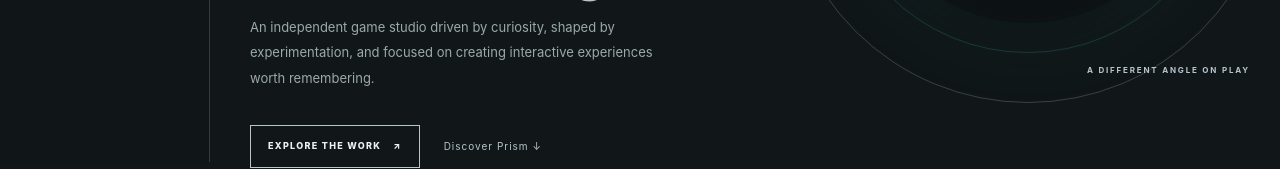
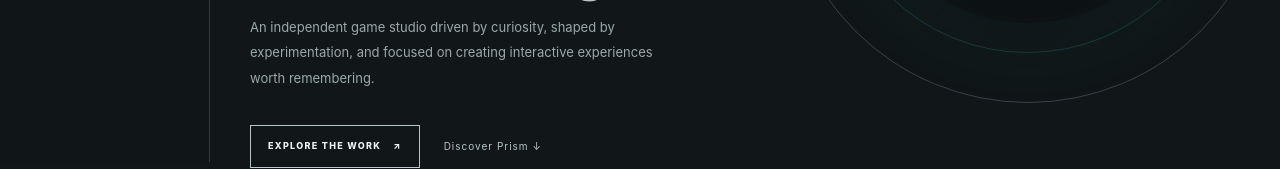
Before and after one commit to TheChocoStudiosSub/PRISM-GAMING-STUDIOS, a plain HTML site: page index.html in a window 1280 px wide. Shown: the part 638-807 px from the top of the page. Drawn offline with Linux system fonts and the light colour scheme.

Commit message:
Remove hero perspective caption

```diff
--- a/index.html
+++ b/index.html
@@ -48,7 +48,7 @@
 <div class="hero-art" aria-label="Prism Gaming Studios emblem">
 <div class="orbit"></div><span class="orbit-label">CREATIVE INDEPENDENCE · SHARED PROGRESS</span>
 <div class="logo-plinth"><img src="./Gemini_Generated_Image_v9omcvv9omcvv9om.jpg" alt="Prism Gaming Studios original emblem"></div>
-<div class="art-caption">A DIFFERENT ANGLE ON PLAY</div>
+
 </div>
 </section>
 <div class="ticker"><span>IDEAS / INTERACTION / EXPERIMENTATION</span><span>INDEPENDENT BY DESIGN</span></div>
```
